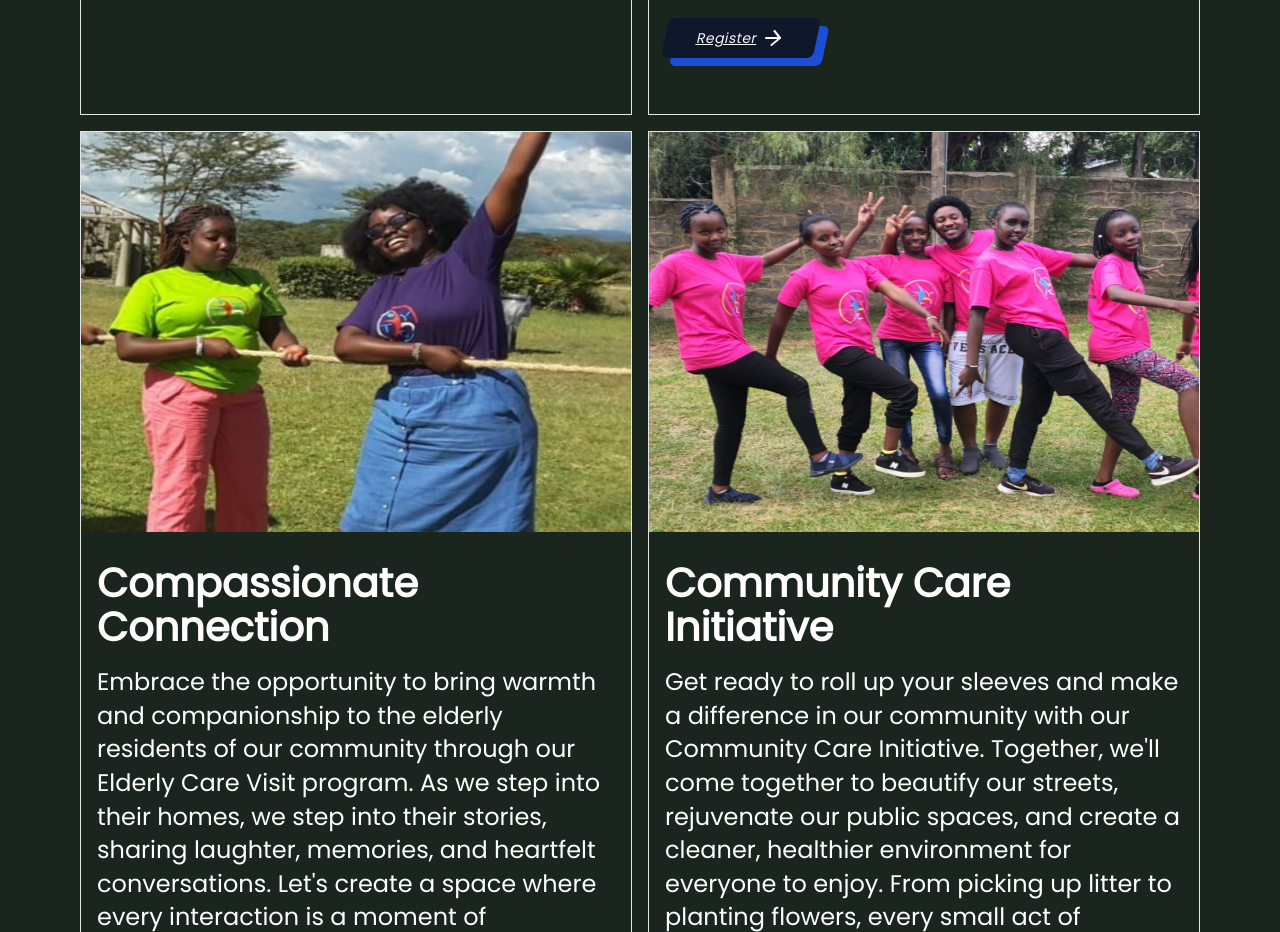
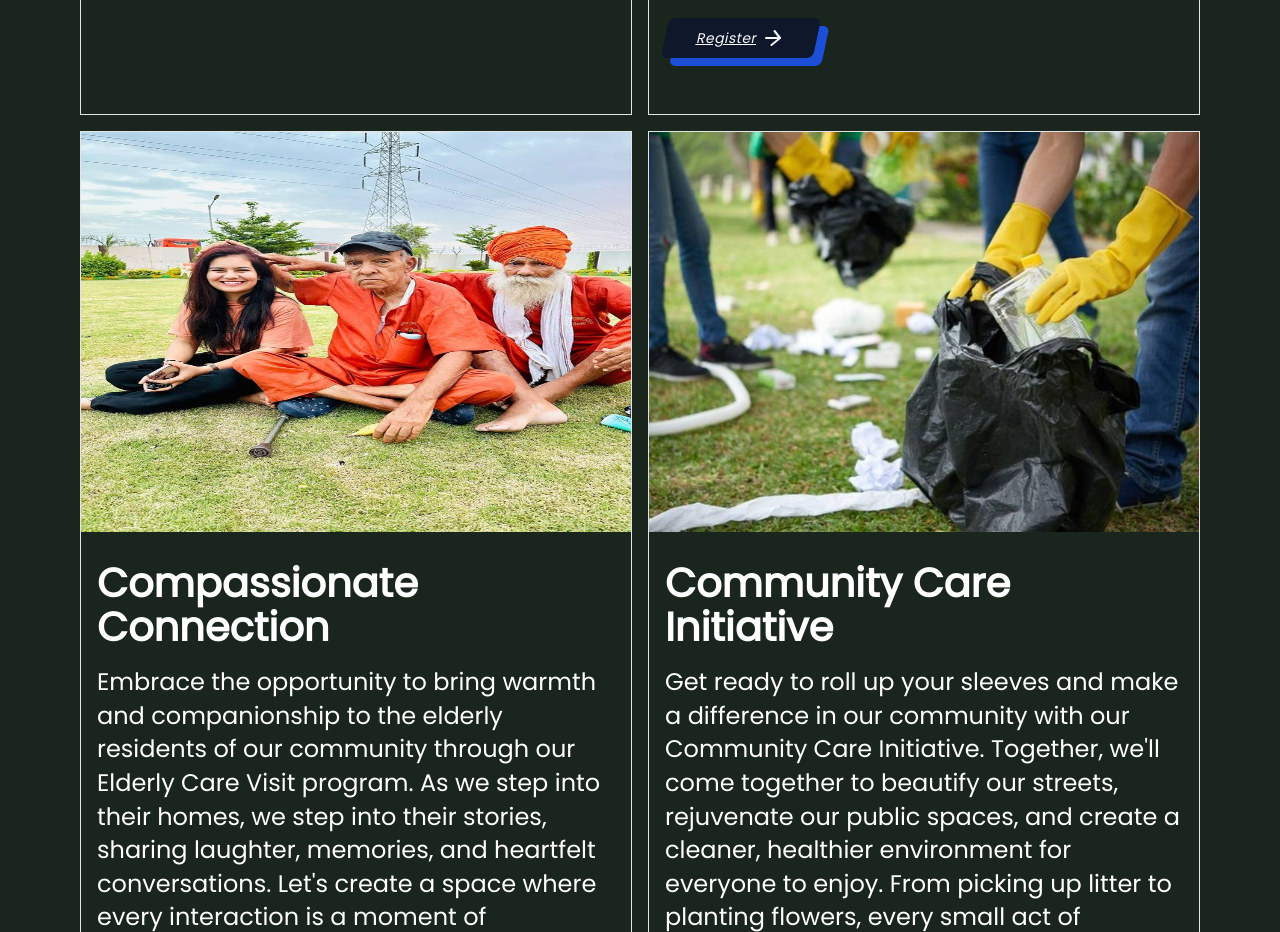
Before and after one commit to BabaMboga/TYC-main, a Next.js app: page /our-events in a window 1280 px wide. Shown: the part 2000-2932 px from the top of the page. Built offline with nearby package versions, Linux system fonts and the light colour scheme.

Commit message:
Changed last two images

```diff
--- a/app/our-events/page.tsx
+++ b/app/our-events/page.tsx
@@ -178,7 +178,7 @@ const Home = ({}) => {
             <div className="  border border-zinc-200 flex-col  gap-[5px] inline-flex ">
               <Image
                 alt={""}
-                src={"/images/photo7.jpg"}
+                src={"/events/tyc2.jpg"}
                 height={400}
                 width={400}
                 sizes="100vw"
@@ -229,7 +229,7 @@ const Home = ({}) => {
             <div className="  border border-zinc-200 flex-col  gap-[5px] inline-flex ">
               <Image
                 alt={""}
-                src={"/images/cardpicture3.png"}
+                src={"/events/tyc4.jpg"}
                 height={400}
                 width={400}
                 sizes="100vw"
```
